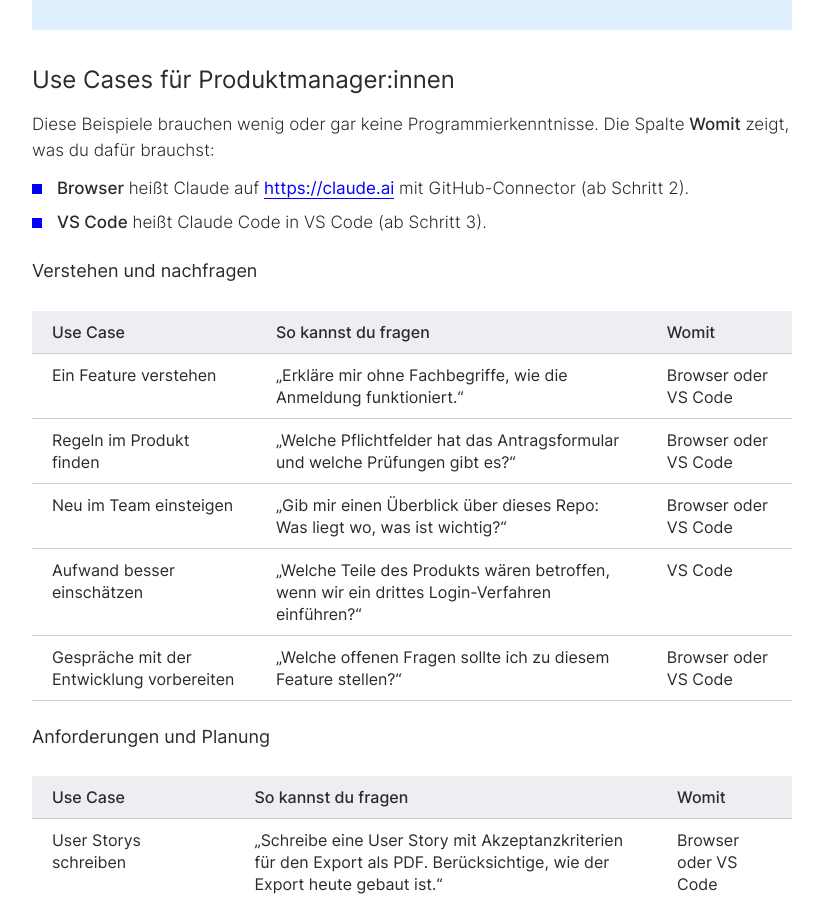
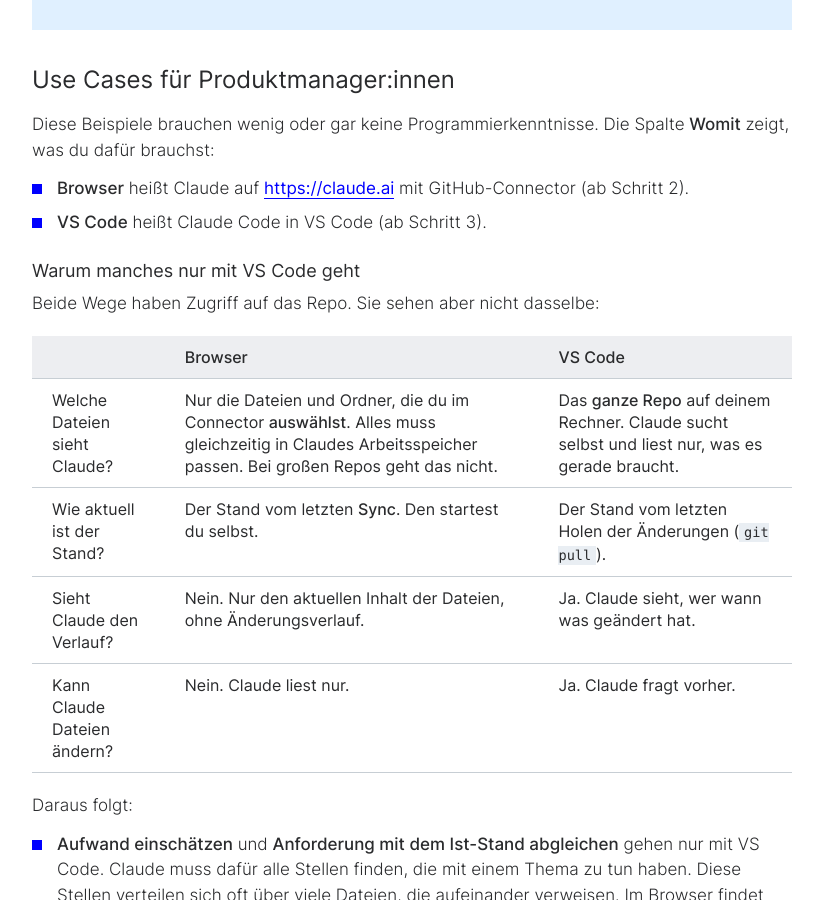
Before and after one commit to joergihlefeld-ds/DS_public, a Jekyll site: the page built from anleitungen/uebersicht.md, in a window 1280 px wide and 900 px high, scrolled down 1023 px. Shown: the whole window, without its empty margins (8-831 px from the left). Built offline with Jekyll 4.4.1, drawn with Linux system fonts in a browser that asks for light colours; our own code applies the rules of GitHub Pages for plain Markdown files; some of the changed text lies outside the part shown.

Commit message:
Erklärung

```diff
--- a/anleitungen/uebersicht.md
+++ b/anleitungen/uebersicht.md
@@ -21,6 +21,24 @@ Diese Beispiele brauchen wenig oder gar keine Programmierkenntnisse. Die Spalte
 - **Browser** heißt Claude auf <https://claude.ai> mit GitHub-Connector (ab Schritt 2).
 - **VS Code** heißt Claude Code in VS Code (ab Schritt 3).
 
+### Warum manches nur mit VS Code geht
+
+Beide Wege haben Zugriff auf das Repo. Sie sehen aber nicht dasselbe:
+
+| | Browser | VS Code |
+|---|---|---|
+| Welche Dateien sieht Claude? | Nur die Dateien und Ordner, die du im Connector **auswählst**. Alles muss gleichzeitig in Claudes Arbeitsspeicher passen. Bei großen Repos geht das nicht. | Das **ganze Repo** auf deinem Rechner. Claude sucht selbst und liest nur, was es gerade braucht. |
+| Wie aktuell ist der Stand? | Der Stand vom letzten **Sync**. Den startest du selbst. | Der Stand vom letzten Holen der Änderungen (`git pull`). |
+| Sieht Claude den Verlauf? | Nein. Nur den aktuellen Inhalt der Dateien, ohne Änderungsverlauf. | Ja. Claude sieht, wer wann was geändert hat. |
+| Kann Claude Dateien ändern? | Nein. Claude liest nur. | Ja. Claude fragt vorher. |
+
+Daraus folgt:
+
+- **Aufwand einschätzen** und **Anforderung mit dem Ist-Stand abgleichen** gehen nur mit VS Code. Claude muss dafür alle Stellen finden, die mit einem Thema zu tun haben. Diese Stellen verteilen sich oft über viele Dateien, die aufeinander verweisen. Im Browser findet Claude nur, was du vorher ausgewählt hast. Was du nicht ausgewählt hast, fehlt in der Antwort, ohne dass Claude es merkt.
+- **Release Notes** brauchen den Änderungsverlauf. Den gibt der Browser-Connector nicht weiter.
+- **Selbst Änderungen machen** geht nur mit VS Code, weil Claude im Browser keine Dateien ändern kann.
+- Für Fragen zu **einzelnen Features** reicht der Browser, wenn du die passenden Dateien auswählst.
+
 ### Verstehen und nachfragen
 
 | Use Case | So kannst du fragen | Womit |
@@ -28,7 +46,7 @@ Diese Beispiele brauchen wenig oder gar keine Programmierkenntnisse. Die Spalte
 | Ein Feature verstehen | „Erkläre mir ohne Fachbegriffe, wie die Anmeldung funktioniert.“ | Browser oder VS Code |
 | Regeln im Produkt finden | „Welche Pflichtfelder hat das Antragsformular und welche Prüfungen gibt es?“ | Browser oder VS Code |
 | Neu im Team einsteigen | „Gib mir einen Überblick über dieses Repo: Was liegt wo, was ist wichtig?“ | Browser oder VS Code |
-| Aufwand besser einschätzen | „Welche Teile des Produkts wären betroffen, wenn wir ein drittes Login-Verfahren einführen?“ | VS Code |
+| Aufwand besser einschätzen | „Welche Teile des Produkts wären betroffen, wenn wir ein drittes Login-Verfahren einführen?“ | VS Code: durchsucht das ganze Repo |
 | Gespräche mit der Entwicklung vorbereiten | „Welche offenen Fragen sollte ich zu diesem Feature stellen?“ | Browser oder VS Code |
 
 ### Anforderungen und Planung
@@ -36,8 +54,8 @@ Diese Beispiele brauchen wenig oder gar keine Programmierkenntnisse. Die Spalte
 | Use Case | So kannst du fragen | Womit |
 |---|---|---|
 | User Storys schreiben | „Schreibe eine User Story mit Akzeptanzkriterien für den Export als PDF. Berücksichtige, wie der Export heute gebaut ist.“ | Browser oder VS Code |
-| Anforderung mit dem Ist-Stand abgleichen | „Prüfe, ob diese Anforderung schon umgesetzt ist und was noch fehlt.“ | VS Code |
-| Release Notes erstellen | „Fasse die Änderungen der letzten zwei Wochen für Nutzer:innen in einfacher Sprache zusammen.“ | VS Code |
+| Anforderung mit dem Ist-Stand abgleichen | „Prüfe, ob diese Anforderung schon umgesetzt ist und was noch fehlt.“ | VS Code: durchsucht das ganze Repo |
+| Release Notes erstellen | „Fasse die Änderungen der letzten zwei Wochen für Nutzer:innen in einfacher Sprache zusammen.“ | VS Code: braucht den Änderungsverlauf |
 | Issues vorbereiten | „Formuliere aus meinen Notizen drei Issues mit Beschreibung und Akzeptanzkriterien.“ | Browser oder VS Code |
 
 ### Selbst kleine Änderungen machen
```
